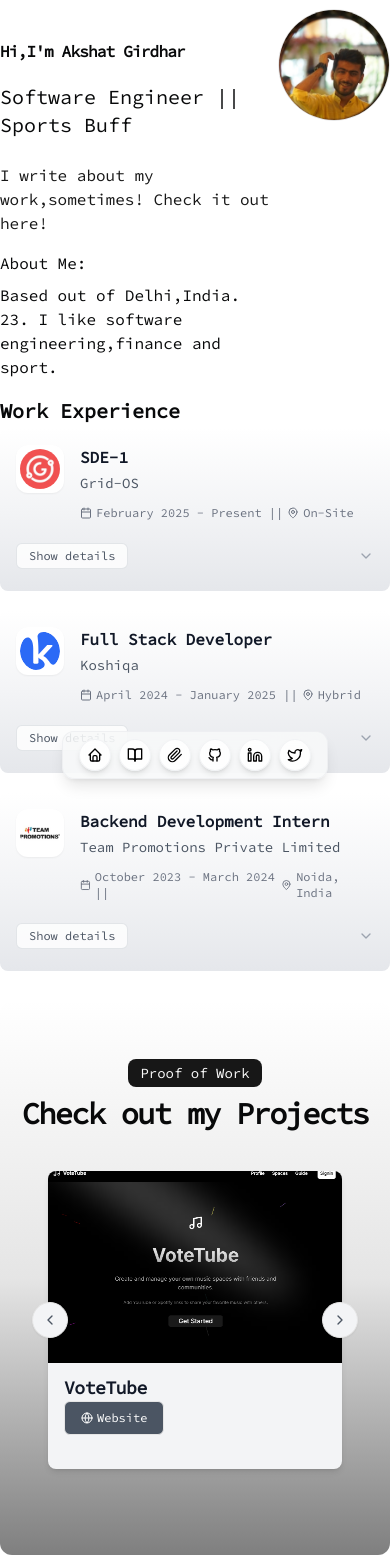
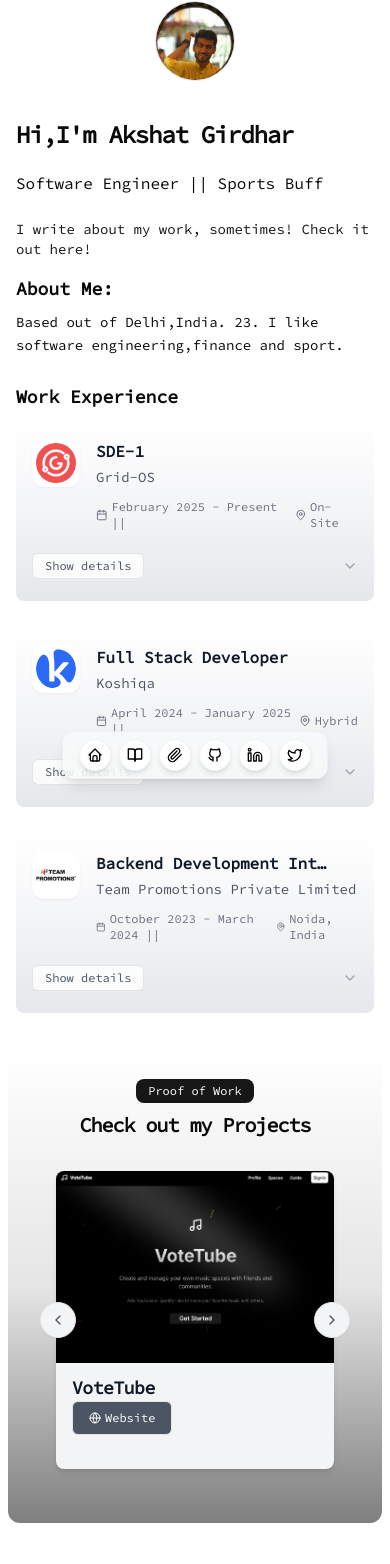
Before and after one commit to akshatg5/AkshatGirdhar-portfolio, a Next.js app: page / in a window 390 px wide. Shown: the part 49-1613 px from the top of the page. Built offline with nearby package versions, Linux system fonts and the light colour scheme.

Commit message:
fix : responsiveness

```diff
--- a/src/app/blog/[slug]/page.tsx
+++ b/src/app/blog/[slug]/page.tsx
@@ -79,34 +79,34 @@ export default async function BlogPost({
   }
 
   return (
-    <div className="flex flex-col min-h-[100dvh] space-y-8">
+    <div className="flex flex-col min-h-[100dvh] space-y-6 sm:space-y-8 px-4 sm:px-6 max-w-4xl mx-auto">
       <BlurFade delay={BLUR_FADE_DELAY}>
         <Link
           href="/blog"
-          className="inline-flex items-center gap-2 text-sm text-muted-foreground hover:text-foreground transition-colors"
+          className="inline-flex items-center gap-2 text-xs sm:text-sm text-muted-foreground hover:text-foreground transition-colors mt-4 sm:mt-6"
         >
-          <ArrowLeft className="h-4 w-4" />
+          <ArrowLeft className="h-3 w-3 sm:h-4 sm:w-4" />
           Back to blog
         </Link>
       </BlurFade>
 
-      <div className="space-y-2">
-        <div className="space-y-2">
+      <div className="space-y-3 sm:space-y-4">
+        <div className="space-y-2 sm:space-y-3">
           <BlurFadeText
             delay={BLUR_FADE_DELAY * 2}
-            className="text-3xl font-bold tracking-tighter"
+            className="text-xl sm:text-2xl lg:text-3xl xl:text-4xl font-bold tracking-tighter leading-tight"
             yOffset={8}
             text={post.metadata.title}
           />
           <BlurFade delay={BLUR_FADE_DELAY * 2.5}>
-            <p className="text-muted-foreground">
+            <p className="text-xs sm:text-sm text-muted-foreground">
               {formatDate(post.metadata.publishedAt)}
             </p>
           </BlurFade>
         </div>
         {post.metadata.summary && (
           <BlurFade delay={BLUR_FADE_DELAY * 3}>
-            <p className="text-lg text-muted-foreground">
+            <p className="text-base sm:text-lg text-muted-foreground leading-relaxed">
               {post.metadata.summary}
             </p>
           </BlurFade>
@@ -114,7 +114,7 @@ export default async function BlogPost({
       </div>
 
       <BlurFade delay={BLUR_FADE_DELAY * 4}>
-        <article className="prose prose-neutral dark:prose-invert max-w-none">
+        <article className="prose prose-neutral dark:prose-invert prose-sm sm:prose-base lg:prose-lg max-w-none prose-headings:leading-tight prose-p:leading-relaxed">
           <div dangerouslySetInnerHTML={{ __html: post.source }} />
         </article>
       </BlurFade>
--- a/src/app/blog/page.tsx
+++ b/src/app/blog/page.tsx
@@ -15,17 +15,17 @@ export default async function BlogPage() {
   const posts = await getBlogPosts();
 
   return (
-    <div className="flex flex-col">
-      <div className="mt-10 mb-12">
+    <div className="flex flex-col px-4 sm:px-6 max-w-4xl mx-auto">
+      <div className="mt-6 sm:mt-10 mb-8 sm:mb-12">
         <BlurFadeText
           delay={BLUR_FADE_DELAY}
-          className="text-2xl font-bold tracking-tighter"
+          className="text-xl sm:text-2xl lg:text-3xl font-bold tracking-tighter"
           yOffset={8}
           text="blog"
         />
       </div>
 
-      <div className="space-y-8">
+      <div className="space-y-6 sm:space-y-8">
         {posts
           .sort((a, b) => {
             if (
@@ -39,13 +39,13 @@ export default async function BlogPage() {
             <BlurFade delay={BLUR_FADE_DELAY * 2 + id * 0.05} key={post.slug}>
               <Link
                 href={`/blog/${post.slug}`}
-                className="block group"
+                className="block group p-4 sm:p-6 rounded-lg hover:bg-muted/50 transition-colors"
               >
                 <article>
-                  <h2 className="text-lg font-medium group-hover:text-muted-foreground transition-colors">
+                  <h2 className="text-base sm:text-lg lg:text-xl font-medium group-hover:text-muted-foreground transition-colors leading-tight">
                     {post.metadata.title}
                   </h2>
-                  <p className="text-sm text-muted-foreground mt-1">
+                  <p className="text-xs sm:text-sm text-muted-foreground mt-2">
                     {formatDate(post.metadata.publishedAt)}
                   </p>
                 </article>
@@ -56,8 +56,8 @@ export default async function BlogPage() {
 
       {posts.length === 0 && (
         <BlurFade delay={BLUR_FADE_DELAY * 2}>
-          <div className="text-center py-12">
-            <p className="text-muted-foreground">No blog posts yet.</p>
+          <div className="text-center py-8 sm:py-12">
+            <p className="text-muted-foreground text-sm sm:text-base">No blog posts yet.</p>
           </div>
         </BlurFade>
       )}
--- a/src/app/page.tsx
+++ b/src/app/page.tsx
@@ -19,44 +19,46 @@ export default function Page() {
         <div className="my-6">
           <Themebutton />
         </div>
-        <div className="mx-auto w-full max-w-2xl space-y-4">
-          <div className="gap-2 flex justify-between space-y-2">
-            <div className="flex-col flex flex-1 space-y-4">
+        <div className="mx-auto w-full max-w-2xl px-4 sm:px-6 space-y-4">
+          <div className="flex flex-col sm:flex-row sm:justify-between gap-4 sm:gap-2">
+            <div className="flex-col flex flex-1 space-y-4 order-2 sm:order-1">
               <BlurFadeText
                 delay={BLUR_FADE_DELAY}
-                className="text-md mt-10 mb-1 font-bold tracking-tighter sm:text-5xl xl:text-6xl/none"
+                className="text-2xl mt-6 sm:mt-10 mb-1 font-bold tracking-tighter sm:text-4xl lg:text-5xl xl:text-6xl/none"
                 yOffset={8}
                 text={`${DATA.name}`}
               />
               <BlurFadeText
-                className="max-w-[600px] text-xl"
+                className="text-base sm:text-lg lg:text-xl"
                 delay={BLUR_FADE_DELAY}
                 text={DATA.description}
               />
-              <Link href="/blog" className="text-primary my-2 hover:underline">I write about my work,sometimes! Check it out here!</Link>
+              <Link href="/blog" className="text-primary my-2 hover:underline text-sm sm:text-base">I write about my work, sometimes! Check it out here!</Link>
 
-              <div className="mt-8">
-                <h2 className="mb-2">About Me: </h2>
+              <div className="mt-6 sm:mt-8">
+                <h2 className="mb-2 text-lg sm:text-xl font-semibold">About Me:</h2>
                 <BlurFadeText
-                  className="max-w-[600px] py-2 text-md"
+                  className="py-2 text-sm sm:text-base leading-relaxed"
                   delay={BLUR_FADE_DELAY}
                   text={DATA.about}
                 />
               </div>
             </div>
             <BlurFade delay={BLUR_FADE_DELAY}>
-              <Avatar className="size-28 border">
-                <AvatarImage alt={DATA.name} src={DATA.avatarUrl} />
-                <AvatarFallback>{DATA.initials}</AvatarFallback>
-              </Avatar>
+              <div className="flex justify-center sm:justify-end order-1 sm:order-2">
+                <Avatar className="size-20 sm:size-24 lg:size-28 border">
+                  <AvatarImage alt={DATA.name} src={DATA.avatarUrl} />
+                  <AvatarFallback>{DATA.initials}</AvatarFallback>
+                </Avatar>
+              </div>
             </BlurFade>
           </div>
         </div>
       </section>
-      <section id="work" className="my-2">
-        <div className="flex min-h-0 flex-col gap-y-1">
+      <section id="work" className="my-4 px-4 sm:px-6">
+        <div className="flex min-h-0 flex-col gap-y-3 sm:gap-y-4 max-w-2xl mx-auto">
           <BlurFade delay={BLUR_FADE_DELAY * 5}>
-            <h2 className="text-xl font-bold">Work Experience</h2>
+            <h2 className="text-lg sm:text-xl font-bold">Work Experience</h2>
           </BlurFade>
           {DATA.work.map((work, id) => (
             <BlurFade
@@ -82,16 +84,16 @@ export default function Page() {
       </section>
       <section
         id="projects"
-        className="py-16 bg-gradient-to-b from-white dark:from-background via-neutral-200 dark:via-neutral-600 to-black/50 dark:to-white rounded-xl"
+        className="py-8 sm:py-12 lg:py-16 bg-gradient-to-b from-white dark:from-background via-neutral-200 dark:via-neutral-600 to-black/50 dark:to-white rounded-xl mx-2 sm:mx-4"
       >
-        <div className="container mx-auto px-4">
+        <div className="container mx-auto px-4 sm:px-6">
           <BlurFade delay={BLUR_FADE_DELAY * 11}>
-            <div className="flex flex-col items-center justify-center space-y-4 text-center mb-6">
+            <div className="flex flex-col items-center justify-center space-y-3 sm:space-y-4 text-center mb-4 sm:mb-6">
               <div className="space-y-2">
-                <div className="inline-block rounded-lg bg-primary text-primary-foreground px-3 py-1 text-sm font-medium">
+                <div className="inline-block rounded-lg bg-primary text-primary-foreground px-3 py-1 text-xs sm:text-sm font-medium">
                   Proof of Work
                 </div>
-                <h2 className="text-3xl font-bold tracking-tighter sm:text-5xl">
+                <h2 className="text-xl sm:text-2xl lg:text-3xl xl:text-5xl font-bold tracking-tighter">
                   Check out my Projects
                 </h2>
               </div>
@@ -102,10 +104,10 @@ export default function Page() {
           </BlurFade>
         </div>
       </section>
-      <footer className="w-full rounded-xl dark:bg-gray-800 py-6 px-4 mt-8">
-        <div className="max-w-6xl mx-auto flex flex-col md:flex-row justify-center items-center">
-          <div className="text-center md:text-left mb-4 md:mb-0">
-            <p className="text-sm text-gray-600 dark:text-gray-400">
+      <footer className="w-full rounded-xl dark:bg-gray-800 py-4 sm:py-6 px-4 sm:px-6 mt-6 sm:mt-8 mx-2 sm:mx-4">
+        <div className="max-w-6xl mx-auto flex flex-col items-center justify-center">
+          <div className="text-center">
+            <p className="text-xs sm:text-sm text-gray-600 dark:text-gray-400">
               © {new Date().getFullYear()} Akshat Girdhar
             </p>
             <p className="text-xs text-gray-500 dark:text-gray-500 mt-1">
```
